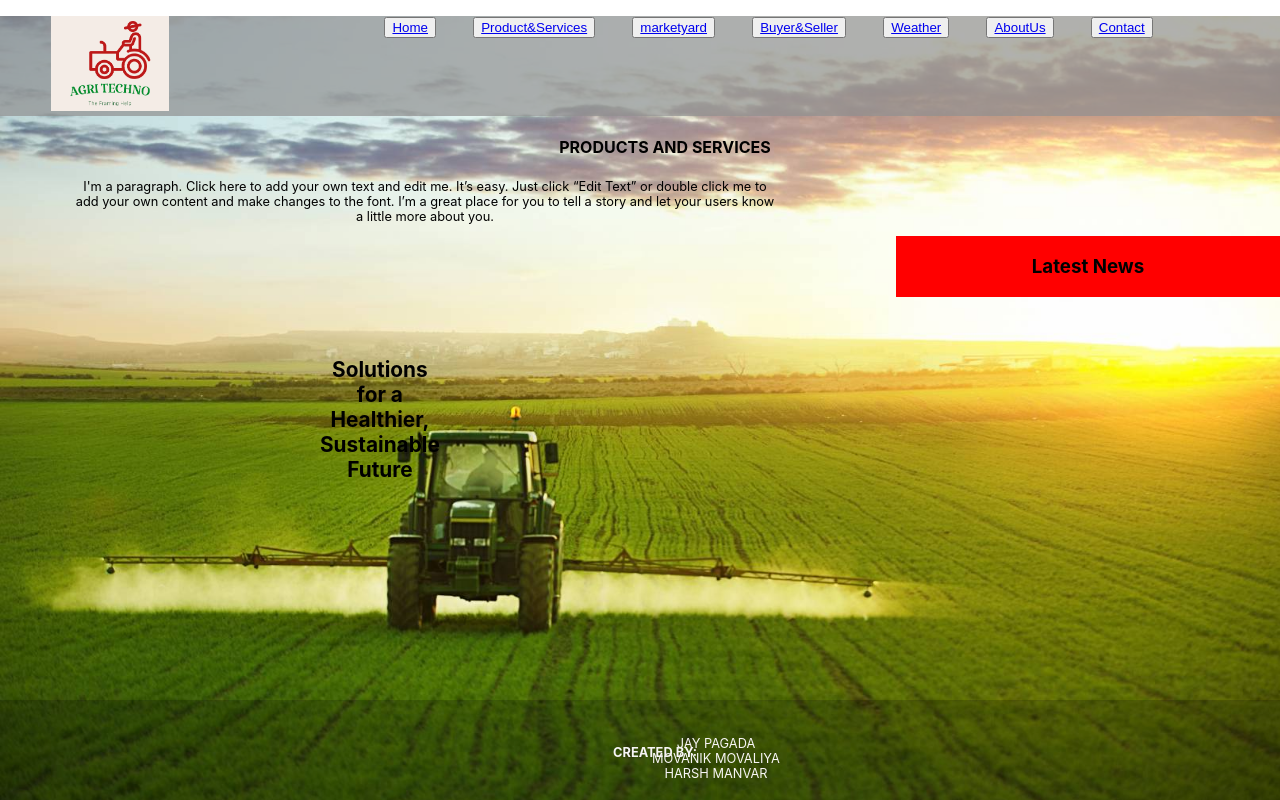
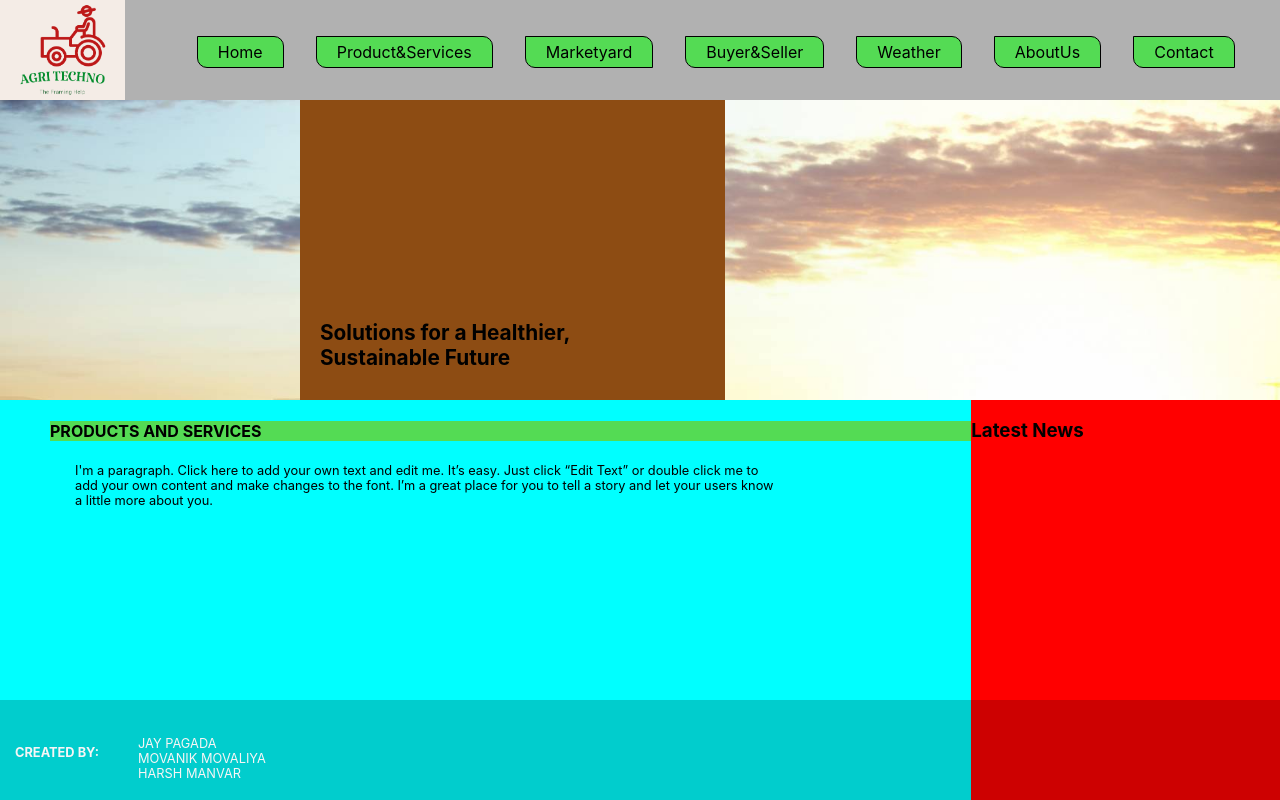
Before and after one commit to JayPagada/agri-techno, a React (Create React App) app: page / in a window 1280 px wide. Shown: the top 800 px of the page. Built offline with nearby package versions, Linux system fonts and the light colour scheme.

Commit message:
adjust home page and navbar

```diff
--- a/src/App.css
+++ b/src/App.css
@@ -1,3 +1,6 @@
-.App {
-  text-align: center;
+.App{
+    margin: 0;
+    top: 0;
+    background-image: url('../src/assete/farm.jpg');
+    background-size:cover;
 }
--- a/src/component/Home/Home.css
+++ b/src/component/Home/Home.css
@@ -1,69 +1,3 @@
-.logo {
-    width: 220px;
-    height: 100px;
-    float: left;
-}
-.container{
-            background-image:url('../../assete/farm.jpg');
-			background-size:cover;
-}
-.manu{
-    max-width:100%;
-    height:100px;
-    background:rgba(145,145,145,0.7);
-    top:-50px;
-}
-Button{
-    position: relative;
-    margin-left: 3%;
-    align-items: center;
-}
-
-.caption-img{
-    position:relative;
-    height:300;
-    width:100%;
-}
-.caption{
-    position:absolute;
-    height:300;
-    width:425;
-    background: #8d4c13 ;
-    margin-left:300px;
-}
-.caption > h4{
-    position:absolute;
-    font-size:1.3em;
-    margin-top:220px;
-    margin-left:20px;
-
-}
-.main {
-    width:100%;
-    height:700px;
-    position:relative;
-    }
-.content{
-    width:100%;
-    position:relative;
-}
-.content > h4{
-    text-transform:uppercase;
-    margin-left:50px;
-}
-.content > p{
-    width:700px;
-    margin-left:75px;
-    justify-content:center;
-    font-size:0.8em;
-}
-.news{
-    position:relative;
-    width:30%;
-    height:auto;
-    background:red;
-    float:right;
-}
 
 footer{
     display: flex;
--- a/src/component/Home/Home.jsx
+++ b/src/component/Home/Home.jsx
@@ -10,64 +10,13 @@ import logo2 from "../../assete/CompanyLogo/instagram.svg";
 import logo3 from "../../assete/CompanyLogo/pinterest.svg";
 import logo4 from "../../assete/CompanyLogo/twitter.svg";
 import logo5 from "../../assete/CompanyLogo/youtube.svg";
-
-const { Header } = Layout;
+import Navbar from "../Navbar/Navbar";
+import HomeSub from "./HomeSub";
 const Home = () => {
   return (
-    <div className="container">
-      <Header className="fix-topbar">
-        <div className="logo">
-          <img src={image} height="95px" />
-        </div>
-        <div className="manu">
-          <Menu theme="dark" mode="horizontal">
-            <Button>
-              <NavLink to="/Home">Home</NavLink>
-            </Button>
-            <Button>
-              <NavLink to="/ProductServices">Product&Services</NavLink>
-            </Button>
-            <Button>
-              <NavLink to="/Marketyard">marketyard</NavLink>
-            </Button>
-            <Button>
-              <NavLink to="/BuyerSeller">Buyer&Seller</NavLink>
-            </Button>
-            <Button>
-              <NavLink to="/Weather">Weather</NavLink>
-            </Button>
-            <Button>
-              <NavLink to="/AboutUs">AboutUs</NavLink>
-            </Button>
-            <Button>
-              <NavLink to="/Contact">Contact</NavLink>
-            </Button>
-          </Menu>
-        </div>
-      </Header>
-      <div className="caption-img">
-        <div className="caption">
-          <h4>
-            Solutions for a Healthier,
-            <br />
-            Sustainable Future
-          </h4>
-        </div>
-        <div className="main">
-          <div className="content">
-            <h4>Products and services</h4>
-            <p>
-              I'm a paragraph. Click here to add your own text and edit me. It’s
-              easy. Just click “Edit Text” or double click me to add your own
-              content and make changes to the font. I’m a great place for you to
-              tell a story and let your users know a little more about you.
-            </p>
-            <div className="news">
-              <h3>Latest News</h3>
-            </div>
-          </div>
-        </div>
-      </div>
+    <Layout>
+      <Navbar/>
+      <HomeSub/>
       <footer>
         <div className="creatorname">
         <h6>created by:</h6>
@@ -89,7 +38,8 @@ const Home = () => {
         <img className="logo5" src={logo5} />
         </div>
       </footer>
-    </div>
+
+</Layout>
   );
 };
 
--- /dev/null
+++ b/src/component/Home/HomeSub.css
@@ -0,0 +1,50 @@
+.containerHomeSub{
+margin-top: 100px;
+}
+.caption-img{
+    position:relative;
+    height:300px;
+    width:100%;
+}
+.caption{
+    position:absolute;
+    height:300px;
+    width:425px;
+    background: #8d4c13 ;
+    margin-left:300px;
+}
+.caption > h4{
+    position:absolute;
+    font-size:1.3em;
+    margin-top:220px;
+    margin-left:20px;
+
+}
+.main {
+    width:100%;
+    height:700px;
+    position:absolute;
+    background: aqua;
+    display: grid;
+    grid-template-columns: auto auto;
+}
+.content{
+    width:100%;
+    position:relative;
+}
+.content > h4{
+    text-transform:uppercase;
+    margin-left:50px;
+    background: #54db54;
+}
+.content > p{
+    width:700px;
+    margin-left:75px;
+    justify-content:center;
+    font-size:0.8em;
+}
+.news{
+    position:relative;
+    background:red;
+    float:right;
+}
--- /dev/null
+++ b/src/component/Home/HomeSub.jsx
@@ -0,0 +1,33 @@
+import React from "react";
+import "./HomeSub.css"
+const HomeSub = () => {
+return(
+    <div className="containerHomeSub">
+        <div className="caption-img">
+            <div className="caption">
+                <h4>
+                    Solutions for a Healthier,
+                    <br/>
+                    Sustainable Future
+                </h4>
+            </div>
+        </div>
+
+        <div className="main">
+            <div className="content">
+                <h4>Products and services</h4>
+                <p>
+                    I'm a paragraph. Click here to add your own text and edit me. It’s
+                    easy. Just click “Edit Text” or double click me to add your own
+                    content and make changes to the font. I’m a great place for you to
+                    tell a story and let your users know a little more about you.
+                </p>
+            </div>
+            <div className="news">
+                <h3>Latest News</h3>
+            </div>
+        </div>
+    </div>
+)
+};
+export default HomeSub
--- /dev/null
+++ b/src/component/Navbar/Navbar.css
@@ -0,0 +1,31 @@
+.logo {
+    float: left;
+}
+.fix-topbar {
+    position: fixed;
+    width: 100%;
+    height: 100px;
+    margin-top: -100px;
+    z-index: 1;
+    background: rgba(145,145,145,0.7);
+}
+.menuItem{
+  list-style: none;
+    display: flex;
+    flex-direction: row;
+}
+.menuItem li{
+    position: relative;
+    margin-left: 2em;
+    align-items: center;
+    padding: 5px 20px;
+    margin-top: 20px;
+    border: 1px solid black;
+    border-bottom-left-radius: 10px;
+    border-top-right-radius: 10px;
+    background: #54db54;
+}
+.menuItem li a{
+    text-decoration: none;
+    color: black;
+}
--- /dev/null
+++ b/src/component/Navbar/Navbar.jsx
@@ -0,0 +1,61 @@
+import React from "react";
+import { Layout, Menu,Button } from 'antd';
+import "./Navbar.css"
+import {NavLink} from "react-router-dom";
+import image from "../../assete/logo.png";
+const { Header } = Layout;
+const Navbar = ()=>{
+    return (
+        <Header className="fix-topbar">
+            <div className="logo">
+                <img src={image} height="100px" />
+            </div>
+            <Menu theme="dark" mode="horizontal" className="menuItem">
+                    <Menu.Item key="Home">
+                        <NavLink to="/Home" >
+                            Home
+                        </NavLink>
+                    </Menu.Item>
+
+                    <Menu.Item key="ProductServices">
+                        <NavLink to="/ProductServices" >
+                        Product&Services
+                        </NavLink>
+                    </Menu.Item>
+
+                    <Menu.Item key="Marketyard">
+                        <NavLink to="/Marketyard" >
+                        Marketyard
+                        </NavLink>
+                    </Menu.Item>
+
+                    <Menu.Item key="BuyerSeller">
+                        <NavLink to="/BuyerSeller" >
+                        Buyer&Seller
+                        </NavLink>
+                    </Menu.Item>
+
+                    <Menu.Item key="Weather">
+                        <NavLink to="/Weather" >
+                        Weather
+                        </NavLink>
+                    </Menu.Item>
+
+                    <Menu.Item key="AboutUs">
+                        <NavLink to="/AboutUs" >
+                        AboutUs
+                        </NavLink>
+                    </Menu.Item>
+
+                    <Menu.Item key="Contact">
+                        <NavLink to="/Contact" >
+                        Contact
+                        </NavLink>
+                    </Menu.Item>
+
+            </Menu>
+        </Header>
+    );
+}
+
+export default Navbar;
```
